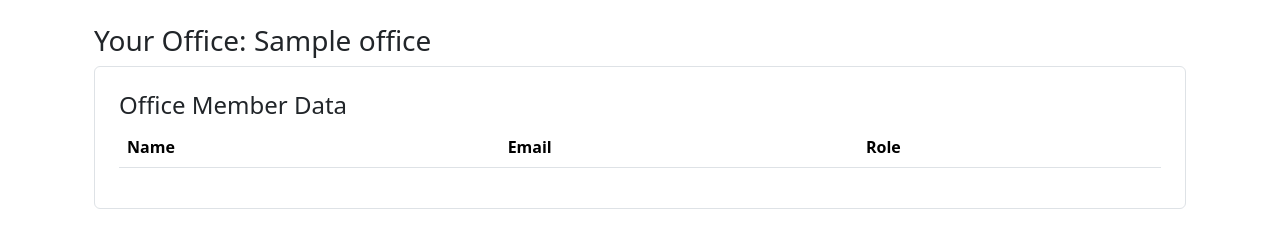
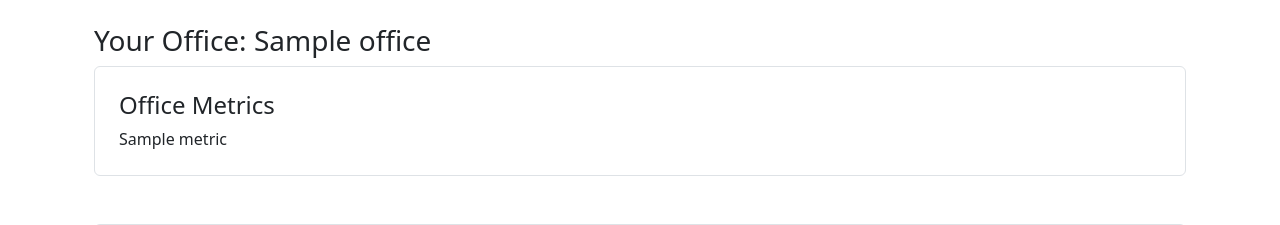
Before and after one commit to Colin-Lord/UMBCCareAggregator, a Django app: page /office/ in a window 1280 px wide. Shown: the part 66-291 px from the top of the page. Run offline with Django 5.2, Linux system fonts and the light colour scheme; a user stored in the database is signed in; tables that the repository leaves empty hold one stand-in row (values such as "Sample post"); lists and menus that the app fills with data are empty.

Commit message:
Made metrics display in office tab

```diff
--- a/aggregator/templates/aggregator/office.html
+++ b/aggregator/templates/aggregator/office.html
@@ -7,6 +7,13 @@
         <div class="container mt-4">
 
             <h3>Your Office: {{ user.office }}</h3>
+
+            <!-- Office Metrics-->
+            <div class="border rounded p-4 mb-5">
+                <h4>Office Metrics</h4>
+
+                {{ user.office.metrics.all|join:", " }}
+            </div>
 
             <!-- Office Members -->
             <div class="border rounded p-4 mb-5">
```
